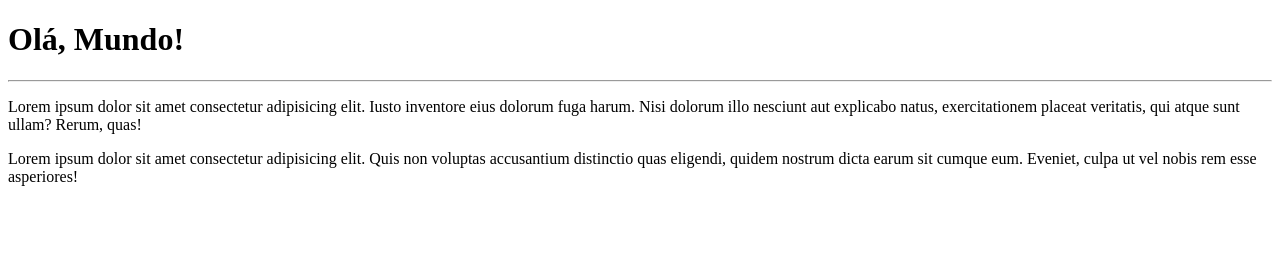
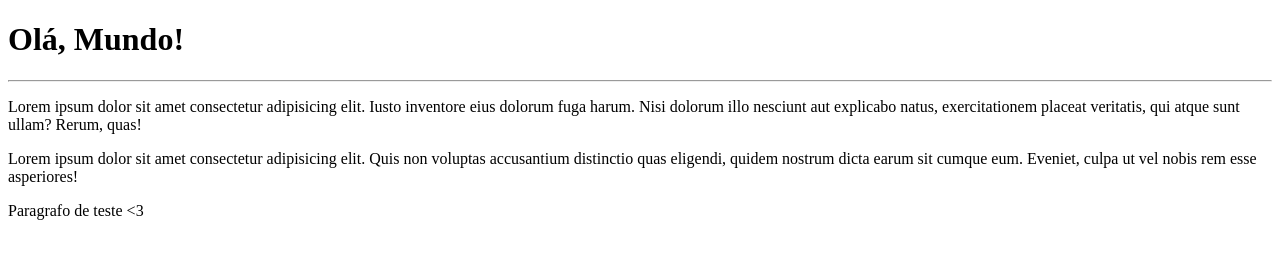
Before and after one commit to GeovaneMirandaOliveira/Ol--Mundo, a plain HTML site: page site-exemplo/index.html in a window 1280 px wide. Drawn offline with Linux system fonts and the light colour scheme.

Commit message:
mudei o arquivo index

```diff
--- a/site-exemplo/index.html
+++ b/site-exemplo/index.html
@@ -11,5 +11,6 @@
     <hr>
     <p>Lorem ipsum dolor sit amet consectetur adipisicing elit. Iusto inventore eius dolorum fuga harum. Nisi dolorum illo nesciunt aut explicabo natus, exercitationem placeat veritatis, qui atque sunt ullam? Rerum, quas!</p>
     <p>Lorem ipsum dolor sit amet consectetur adipisicing elit. Quis non voluptas accusantium distinctio quas eligendi, quidem nostrum dicta earum sit cumque eum. Eveniet, culpa ut vel nobis rem esse asperiores!</p>
+    <p>Paragrafo de teste &lt;3 </p>
 </body>
 </html>
```
